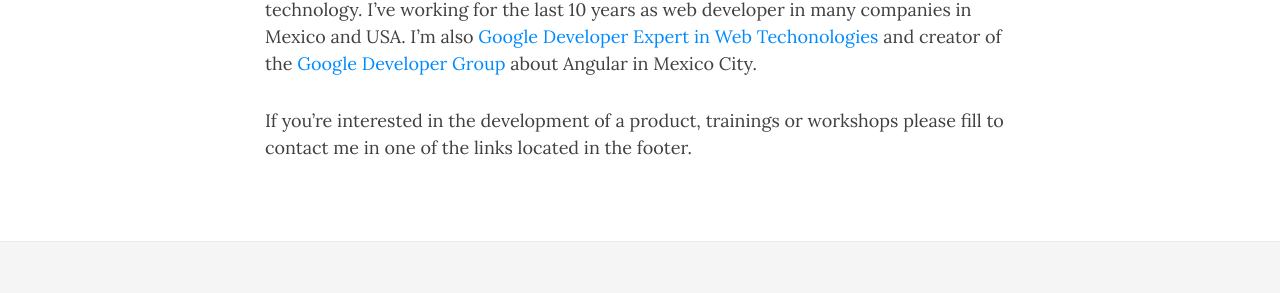
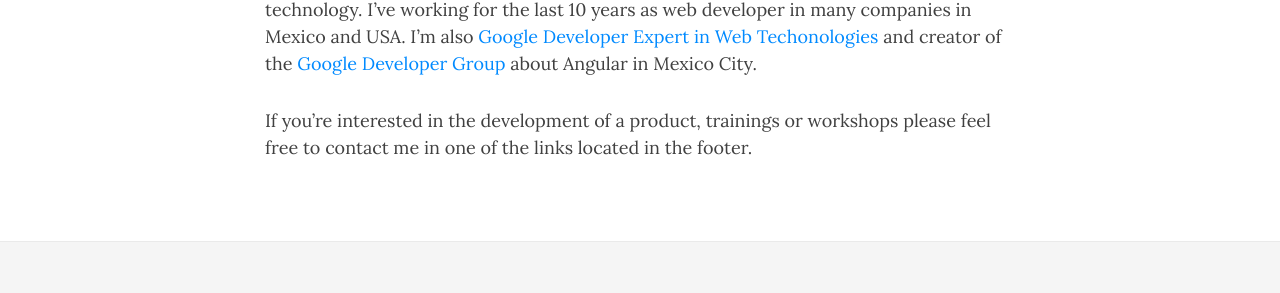
Before and after one commit to josueggh/josueggh.github.io, a Jekyll site: the page built from aboutme.md, in a window 1280 px wide. Shown: the part 272-565 px from the top of the page. Built offline with Jekyll 4.4.1, drawn with Linux system fonts in a browser that asks for light colours; nearby versions of some CDN libraries.

Commit message:
About me

```diff
--- a/aboutme.md
+++ b/aboutme.md
@@ -10,4 +10,4 @@ My name is Josue Gutierrez, mexican, front-end engineer and enthusiast about tec
 I've working for the last 10 years as web developer in many companies in Mexico and USA.
 I'm also [Google Developer Expert in Web Techonologies](https://developers.google.com/experts/people/josue-g-gutierrez) and creator of the [Google Developer Group](https://developers.google.com/groups/chapter/112469980578030352685/) about Angular in Mexico City.
 
-If you're interested in the development of a product, trainings or workshops please fill to contact me in one of the links located in the footer.
+If you're interested in the development of a product, trainings or workshops please feel free to contact me in one of the links located in the footer.
```
